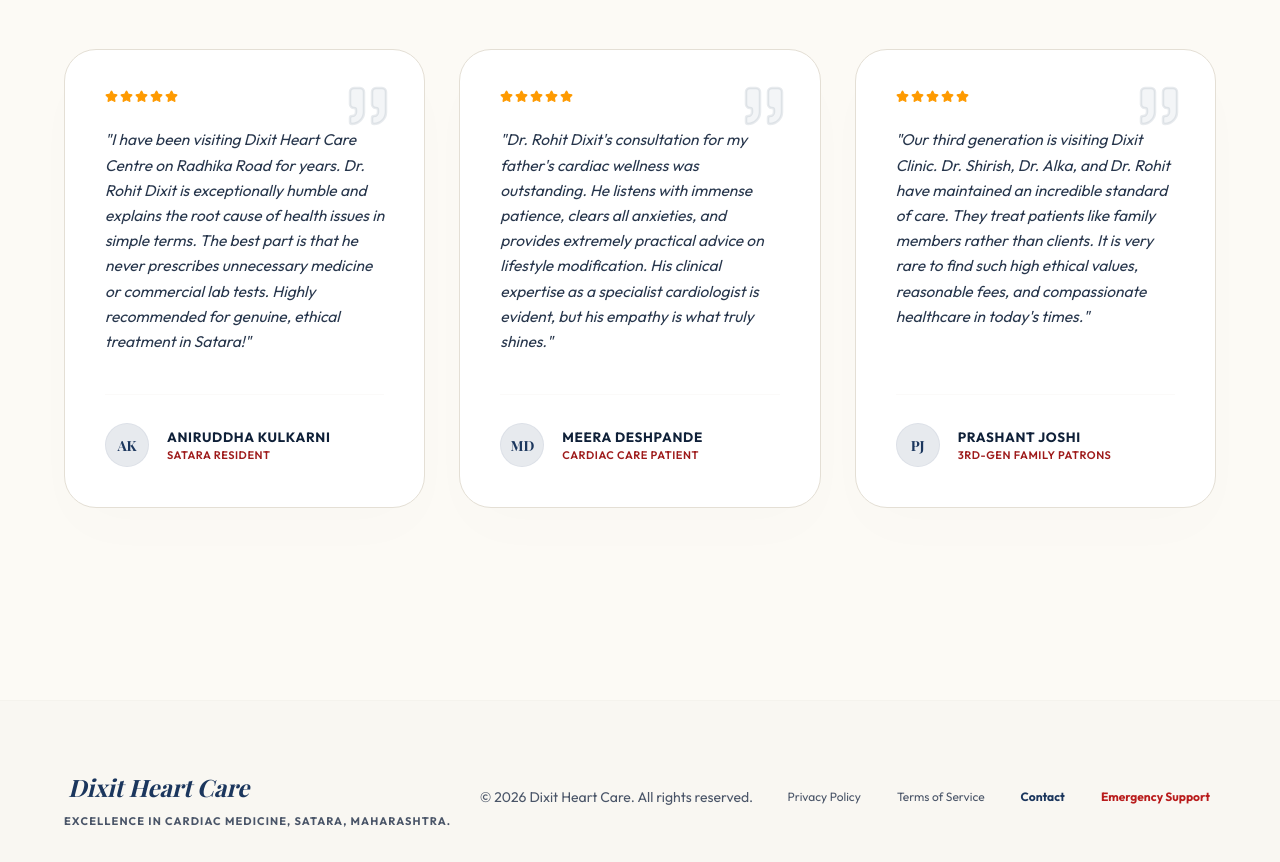
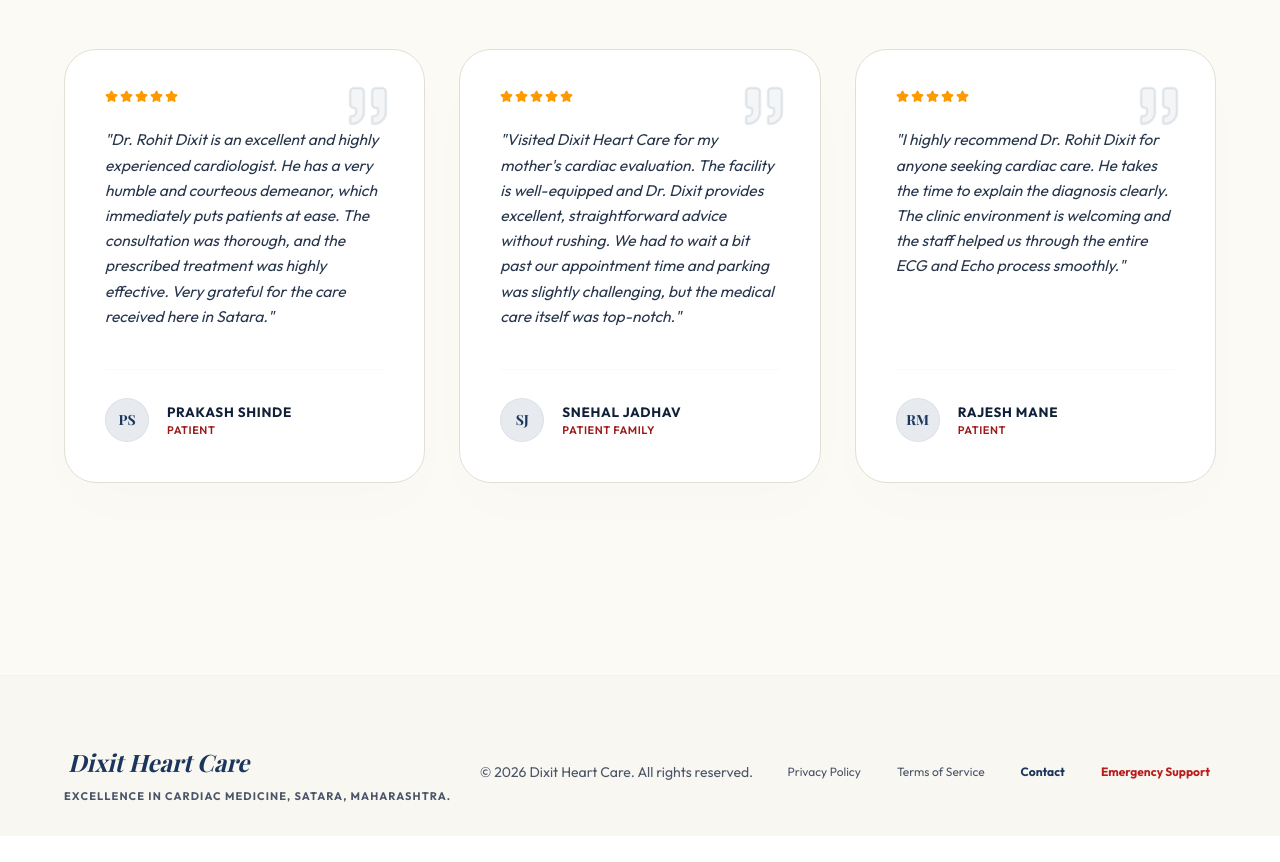
Before and after one commit to Dhruvv307nm/dixit-heart-care, a React (Vite) app: page / in a window 1280 px wide. Shown: the part 6500-7362 px from the top of the page. After the commit the page ends 7336 px from the top, so only its background shows below. Built offline with nearby package versions, Linux system fonts and the light colour scheme; a web font is replaced by a local one.

Commit message:
Update the reviews in whole website

```diff
--- a/src/components/HomeView.tsx
+++ b/src/components/HomeView.tsx
@@ -923,22 +923,22 @@
           <div className="grid grid-cols-1 md:grid-cols-3 gap-8.5">
             {[
               {
-                text: "I have been visiting Dixit Heart Care Centre on Radhika Road for years. Dr. Rohit Dixit is exceptionally humble and explains the root cause of health issues in simple terms. The best part is that he never prescribes unnecessary medicine or commercial lab tests. Highly recommended for genuine, ethical treatment in Satara!",
-                author: "Aniruddha Kulkarni",
-                role: "Satara Resident",
-                initials: "AK"
+                text: "Dr. Rohit Dixit is an excellent and highly experienced cardiologist. He has a very humble and courteous demeanor, which immediately puts patients at ease. The consultation was thorough, and the prescribed treatment was highly effective. Very grateful for the care received here in Satara.",
+                author: "Prakash Shinde",
+                role: "Patient",
+                initials: "PS"
               },
               {
-                text: "Dr. Rohit Dixit's consultation for my father's cardiac wellness was outstanding. He listens with immense patience, clears all anxieties, and provides extremely practical advice on lifestyle modification. His clinical expertise as a specialist cardiologist is evident, but his empathy is what truly shines.",
-                author: "Meera Deshpande",
-                role: "Cardiac Care Patient",
-                initials: "MD"
+                text: "Visited Dixit Heart Care for my mother's cardiac evaluation. The facility is well-equipped and Dr. Dixit provides excellent, straightforward advice without rushing. We had to wait a bit past our appointment time and parking was slightly challenging, but the medical care itself was top-notch.",
+                author: "Snehal Jadhav",
+                role: "Patient Family",
+                initials: "SJ"
               },
               {
-                text: "Our third generation is visiting Dixit Clinic. Dr. Shirish, Dr. Alka, and Dr. Rohit have maintained an incredible standard of care. They treat patients like family members rather than clients. It is very rare to find such high ethical values, reasonable fees, and compassionate healthcare in today's times.",
-                author: "Prashant Joshi",
-                role: "3rd-Gen Family Patrons",
-                initials: "PJ"
+                text: "I highly recommend Dr. Rohit Dixit for anyone seeking cardiac care. He takes the time to explain the diagnosis clearly. The clinic environment is welcoming and the staff helped us through the entire ECG and Echo process smoothly.",
+                author: "Rajesh Mane",
+                role: "Patient",
+                initials: "RM"
               }
             ].map((testi, i) => (
               <motion.div
--- a/src/components/PatientReviewsView.tsx
+++ b/src/components/PatientReviewsView.tsx
@@ -25,43 +25,43 @@
 const DEFAULT_REVIEWS: Review[] = [
   {
     id: "rev-1",
-    author: "Aniruddha Kulkarni",
-    role: "Satara Resident",
-    text: "I have been visiting Dixit Heart Care Centre on Radhika Road for years. Dr. Rohit Dixit is exceptionally humble and explains the root cause of health issues in simple terms. The best part is that he never prescribes unnecessary medicine or commercial lab tests. Highly recommended for genuine, ethical treatment in Satara!",
+    author: "Prakash Shinde",
+    role: "Patient",
+    text: "Dr. Rohit Dixit is an excellent and highly experienced cardiologist. He has a very humble and courteous demeanor, which immediately puts patients at ease. The consultation was thorough, and the prescribed treatment was highly effective. Very grateful for the care received here in Satara.",
     rating: 5,
-    initials: "AK"
+    initials: "PS"
   },
   {
     id: "rev-2",
-    author: "Meera Deshpande",
-    role: "Cardiac Care Patient",
-    text: "Dr. Rohit Dixit's consultation for my father's cardiac wellness was outstanding. He listens with immense patience, clears all anxieties, and provides extremely practical advice on lifestyle modification. His clinical expertise as a specialist cardiologist is evident, but his empathy is what truly shines.",
-    rating: 5,
-    initials: "MD"
+    author: "Snehal Jadhav",
+    role: "Patient Family",
+    text: "Visited Dixit Heart Care for my mother's cardiac evaluation. The facility is well-equipped and Dr. Dixit provides excellent, straightforward advice without rushing. We had to wait a bit past our appointment time and parking was slightly challenging, but the medical care itself was top-notch.",
+    rating: 4,
+    initials: "SJ"
   },
   {
     id: "rev-3",
-    author: "Prashant Joshi",
-    role: "3rd-Gen Family Patrons",
-    text: "Our third generation is visiting Dixit Clinic. Dr. Shirish, Dr. Alka, and Dr. Rohit have maintained an incredible standard of care. They treat patients like family members rather than clients. It is very rare to find such high ethical values, reasonable fees, and compassionate healthcare in today's times.",
+    author: "Rajesh Mane",
+    role: "Patient",
+    text: "I highly recommend Dr. Rohit Dixit for anyone seeking cardiac care. He takes the time to explain the diagnosis clearly. The clinic environment is welcoming and the staff helped us through the entire ECG and Echo process smoothly.",
     rating: 5,
-    initials: "PJ"
+    initials: "RM"
   },
   {
     id: "rev-4",
-    author: "Dr. Sunil Gokhale",
-    role: "Retired Professor",
-    text: "Excellent clinic on Radhika Road. Dr. Shirish Dixit is one of the most senior and trusted general physicians & cardiorespiratory consultants in Satara. His calm demeanor and diagnostic accuracy are unmatched. Now Dr. Rohit is carrying forward that high-trust clinic legacy beautifully.",
-    rating: 5,
-    initials: "SG"
+    author: "Vishal Patil",
+    role: "Patient Family",
+    text: "Good experience overall. Dr. Rohit is very knowledgeable and diagnosed my father's condition accurately when others couldn't. However, the clinic can get very crowded during peak hours, so I recommend booking well in advance. Excellent doctor.",
+    rating: 4,
+    initials: "VP"
   },
   {
     id: "rev-5",
-    author: "Vandana Patwardhan",
-    role: "Preventative Care Patient",
-    text: "Visits to Dixit Clinic are always reassuring. They have in-house ECG and cardiac hazard screening run with meticulous accuracy, and the rates are incredibly modest. They explain metric readings clearly. True medical family.",
-    rating: 4,
-    initials: "VP"
+    author: "Anjali Deshmukh",
+    role: "Patient",
+    text: "A dedicated facility for cardiology right here in Sadar Bazar. It is a relief not to have to travel to Pune for specialized heart checkups. Dr. Dixit is extremely professional and polite.",
+    rating: 5,
+    initials: "AD"
   }
 ];
 
```
